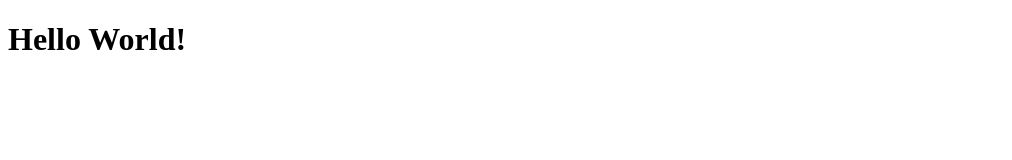
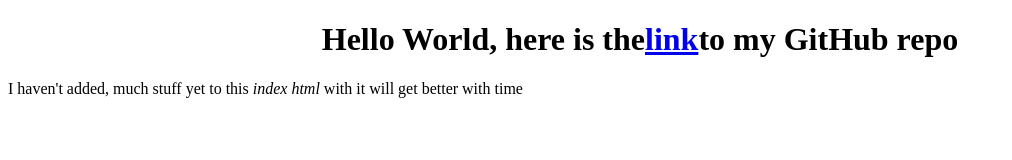
Before and after one commit to fkb5105/Felipes-site, a plain HTML site: page index.html in a window 1280 px wide. Shown: the whole page, without its empty margins (0-1012 px from the left). Drawn offline with Linux system fonts and the light colour scheme.

Commit message:
Update index.html

```diff
--- a/index.html
+++ b/index.html
@@ -2,7 +2,13 @@
    <head>
       <title>My new Webpage</title>
    </head>
+<style>
+   title {text-align: center;}
+         {color: brick}
+   h1 {text-align: center;}
+</style>
      <body>
-        <h1>Hello World!</h1>
+        <h1>Hello World, here is the<a href="https://github.com/fkb5105/Felipes-site">link</a>to my GitHub repo</h1>
+        <p>I haven't added, much stuff yet to this <i>index html</i> with it will get better with time</p>
      </body>
 </html>
```
